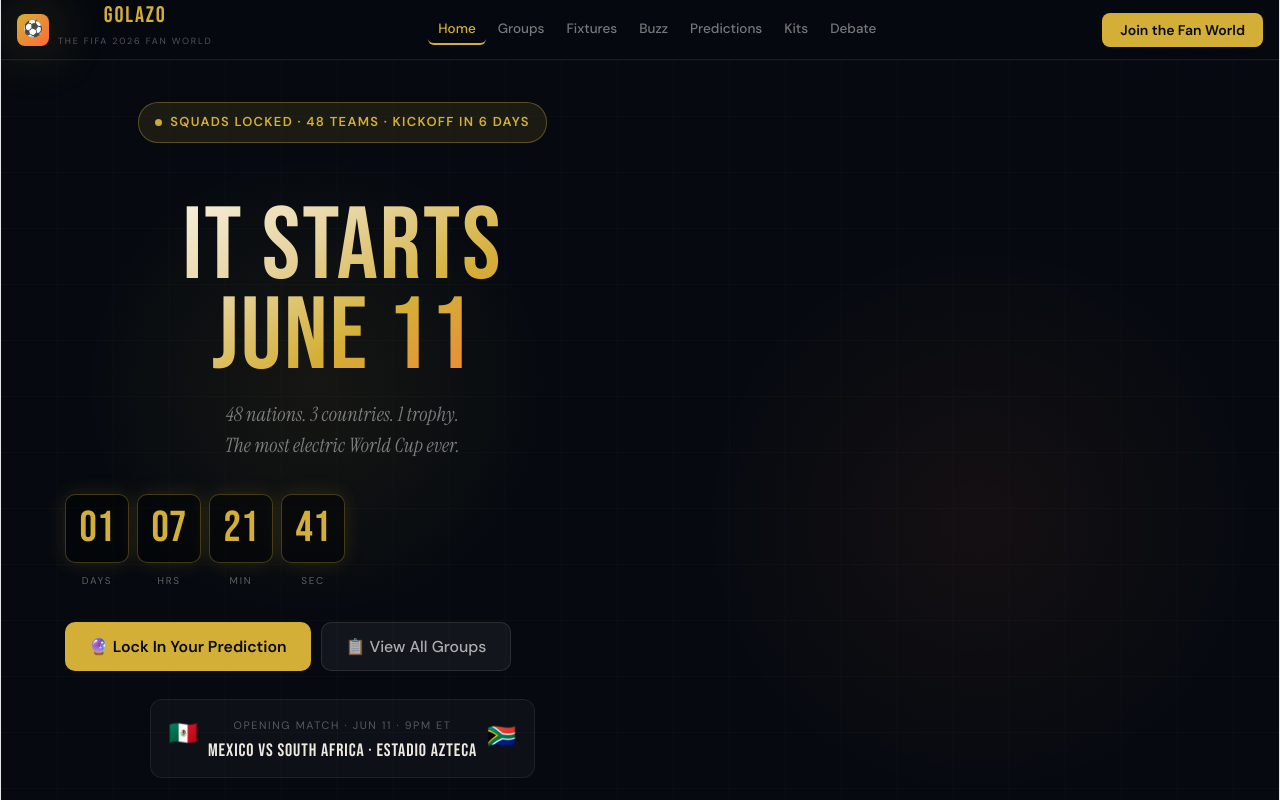
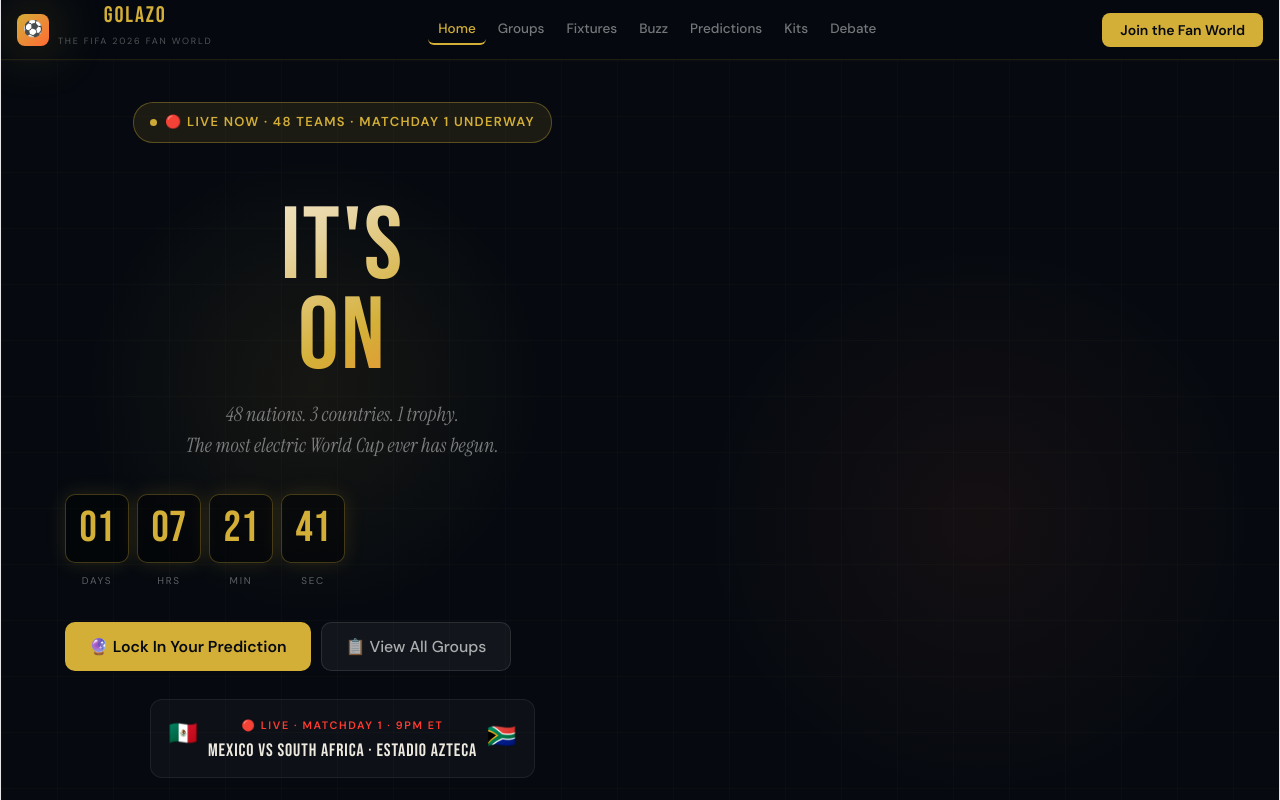
Before and after one commit to fifa2026daily/my-app2, a React (Vite) app: page / in a window 1280 px wide. Shown: the top 800 px of the page. Built offline with nearby package versions, Linux system fonts and the light colour scheme.

Commit message:
Live now

```diff
--- a/src/golazo_2.jsx
+++ b/src/golazo_2.jsx
@@ -442,16 +442,32 @@
 // ─── COUNTDOWN ────────────────────────────────────────────────────────────────
 
 function Countdown() {
+  const [live,setLive]=useState(()=>new Date()>=new Date("2026-06-11T01:00:00Z"));
   const [t,setT]=useState({d:0,h:0,m:0,s:0});
   useEffect(()=>{
+    if(live)return;
     const target=new Date("2026-06-11T01:00:00Z");
     const tick=()=>{
       const diff=target-new Date();
-      if(diff<=0)return;
+      if(diff<=0){setLive(true);return;}
       setT({d:Math.floor(diff/86400000),h:Math.floor((diff%86400000)/3600000),m:Math.floor((diff%3600000)/60000),s:Math.floor((diff%60000)/1000)});
     };
     tick();const id=setInterval(tick,1000);return()=>clearInterval(id);
-  },[]);
+  },[live]);
+
+  if(live) return (
+    <div className="hero-countdown" style={{display:"flex",alignItems:"center",gap:"12px",flexWrap:"wrap"}}>
+      <div style={{display:"flex",alignItems:"center",gap:"10px",background:"rgba(255,59,48,0.1)",border:"1px solid rgba(255,59,48,0.35)",borderRadius:"12px",padding:"12px 20px"}}>
+        <div style={{width:"10px",height:"10px",borderRadius:"50%",background:"#FF3B30",animation:"pulse 1s infinite",flexShrink:0}}/>
+        <span style={{fontFamily:"'Bebas Neue',cursive",fontSize:"2rem",color:"#FF3B30",letterSpacing:"0.1em",lineHeight:1}}>LIVE NOW</span>
+      </div>
+      <div style={{background:"rgba(0,0,0,0.4)",border:"1px solid rgba(212,175,55,0.25)",borderRadius:"12px",padding:"12px 16px"}}>
+        <div style={{fontFamily:"'Bebas Neue',cursive",fontSize:"1rem",color:"#D4AF37",letterSpacing:"0.06em",lineHeight:1}}>FIFA WORLD CUP 2026</div>
+        <div style={{fontSize:"0.62rem",color:"rgba(255,255,255,0.35)",letterSpacing:"0.08em",marginTop:"3px"}}>Jun 11 – Jul 19 · 104 Matches</div>
+      </div>
+    </div>
+  );
+
   return (
     <div className="hero-countdown" style={{display:"flex",gap:"8px",justifyContent:"flex-start",flexWrap:"wrap"}}>
       {[["DAYS",t.d],["HRS",t.h],["MIN",t.m],["SEC",t.s]].map(([l,v])=>(
@@ -488,15 +504,15 @@
         <div className="hero-text" style={{position:"relative",zIndex:1,animation:"fadeUp 0.8s ease forwards"}}>
           <div className="hero-badge" style={{display:"inline-flex",alignItems:"center",gap:"8px",background:"rgba(212,175,55,0.1)",border:"1px solid rgba(212,175,55,0.35)",borderRadius:"20px",padding:"6px 16px",marginBottom:"28px",fontSize:"0.72rem",color:"#D4AF37",fontWeight:600,letterSpacing:"0.1em",flexWrap:"wrap"}}>
             <div style={{width:"7px",height:"7px",background:"#D4AF37",borderRadius:"50%",animation:"pulse 1.4s infinite"}}/>
-            SQUADS LOCKED · 48 TEAMS · KICKOFF IN 6 DAYS
+            🔴 LIVE NOW · 48 TEAMS · MATCHDAY 1 UNDERWAY
           </div>
 
           <h1 style={{fontFamily:"'Bebas Neue',cursive",fontSize:"clamp(4rem,8vw,7.5rem)",lineHeight:0.88,letterSpacing:"0.02em",marginBottom:"16px",background:"linear-gradient(150deg,#FFFFFF 0%,#E8D5A3 35%,#D4AF37 60%,#FF6B35 100%)",WebkitBackgroundClip:"text",WebkitTextFillColor:"transparent",backgroundClip:"text"}}>
-            IT STARTS<br/>JUNE 11
+            IT'S<br/>ON
           </h1>
 
           <p style={{fontFamily:"'Instrument Serif',serif",fontStyle:"italic",fontSize:"1.1rem",color:"rgba(255,255,255,0.45)",marginBottom:"32px",lineHeight:1.6}}>
-            48 nations. 3 countries. 1 trophy.<br/>The most electric World Cup ever.
+            48 nations. 3 countries. 1 trophy.<br/>The most electric World Cup ever has begun.
           </p>
 
           <Countdown/>
@@ -519,7 +535,7 @@
           <div style={{marginTop:"28px",display:"inline-flex",alignItems:"center",gap:"10px",background:"rgba(255,255,255,0.03)",border:"1px solid rgba(255,255,255,0.07)",borderRadius:"12px",padding:"12px 18px"}}>
             <span style={{fontSize:"1.3rem",animation:"float 3s infinite"}}>🇲🇽</span>
             <div>
-              <div style={{fontSize:"0.6rem",color:"rgba(255,255,255,0.3)",letterSpacing:"0.15em",textTransform:"uppercase"}}>Opening Match · Jun 11 · 9PM ET</div>
+              <div style={{fontSize:"0.6rem",color:"#FF3B30",letterSpacing:"0.15em",textTransform:"uppercase",fontWeight:700}}>🔴 LIVE · Matchday 1 · 9PM ET</div>
               <div style={{fontFamily:"'Bebas Neue',cursive",fontSize:"1rem",letterSpacing:"0.05em"}}>Mexico vs South Africa · Estadio Azteca</div>
             </div>
             <span style={{fontSize:"1.3rem",animation:"float 3s infinite",animationDelay:"0.5s"}}>🇿🇦</span>
```
